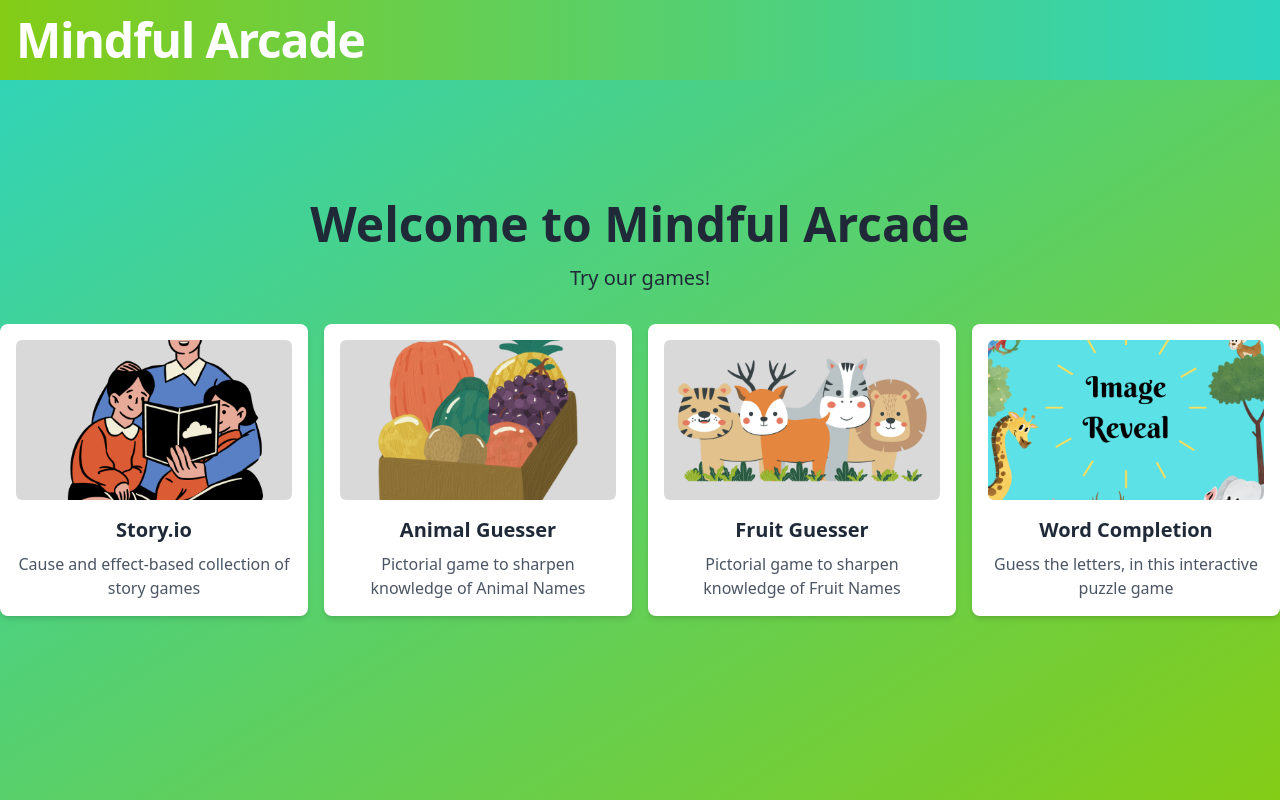
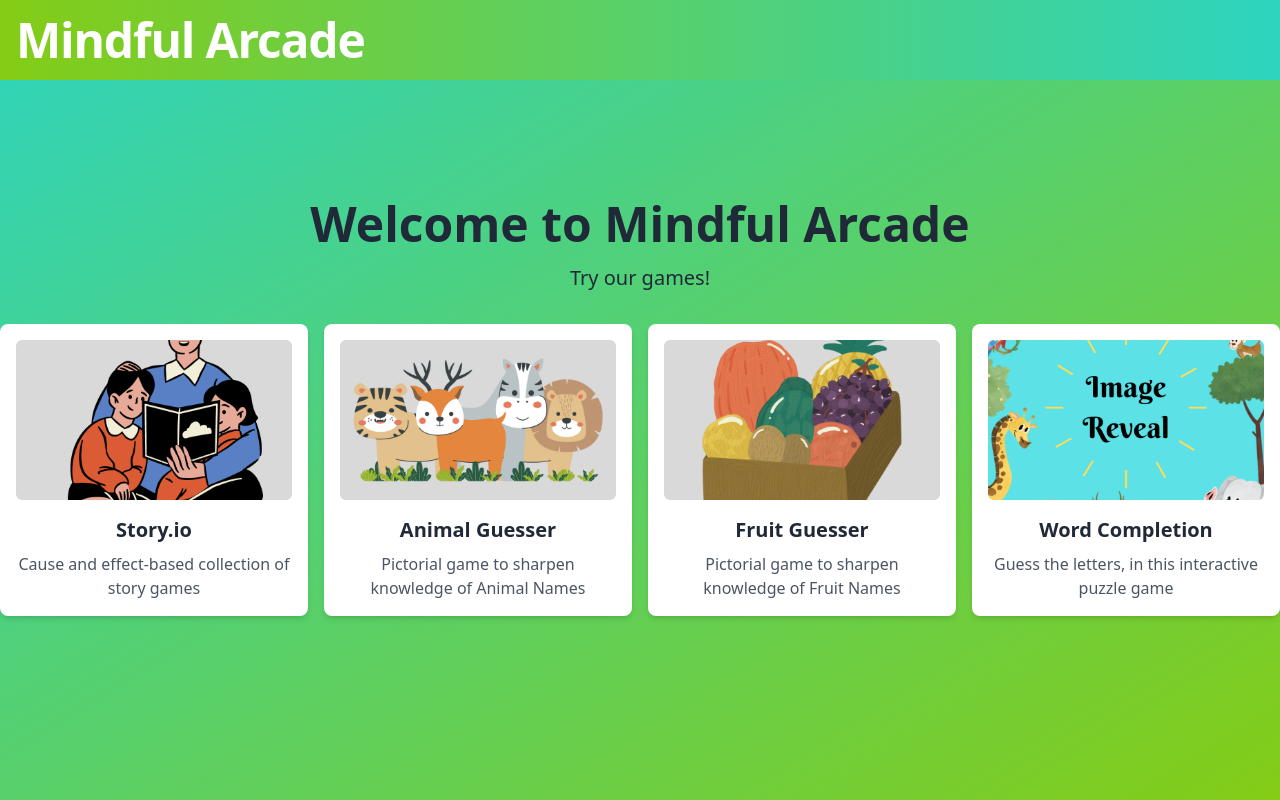
Before and after one commit to Abhinav-Chdhary/hack-o-holic-2.0, a React (Create React App) app: page / in a window 1280 px wide. Built offline with nearby package versions, Linux system fonts and the light colour scheme.

Commit message:
Update App.js

```diff
--- a/src/App.js
+++ b/src/App.js
@@ -24,18 +24,18 @@ export default function App() {
             title={"Animal Guesser"}
             description={"Pictorial game to sharpen knowledge of Animal Names"}
             myurl={"https://rahulkarki226.github.io/Animal_Guessing_game/"}
-            image={"/FruitGuesser.png"}
+            image={"/AnimalGuesser.png"}
           />
           <Card
             title={"Fruit Guesser"}
             description={"Pictorial game to sharpen knowledge of Fruit Names"}
             myurl={"https://rahulkarki226.github.io/Fruit_Guessing/"}
-            image={"/AnimalGuesser.png"}
+            image={"/FruitGuesser.png"}
           />
           <Card
             title={"Word Completion"}
             description={"Guess the letters, in this interactive puzzle game"}
-            myurl={"https://kirsaliaditya.github.io/reveal/"}
+            myurl={"https://kirsaliaditya.github.io/imagereveal/"}
             image={"/ImageRevealer.png"}
           />
         </div>
```
